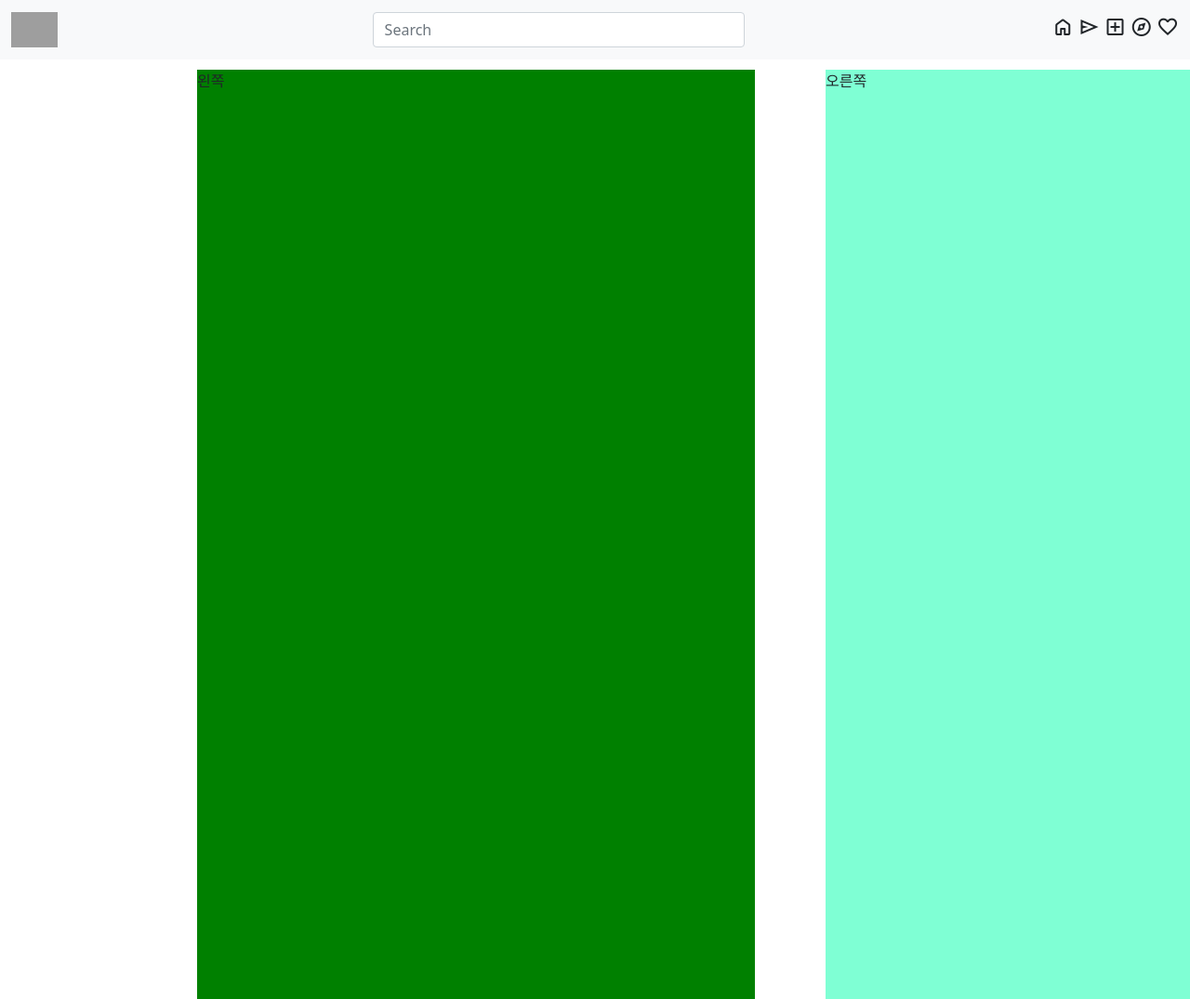
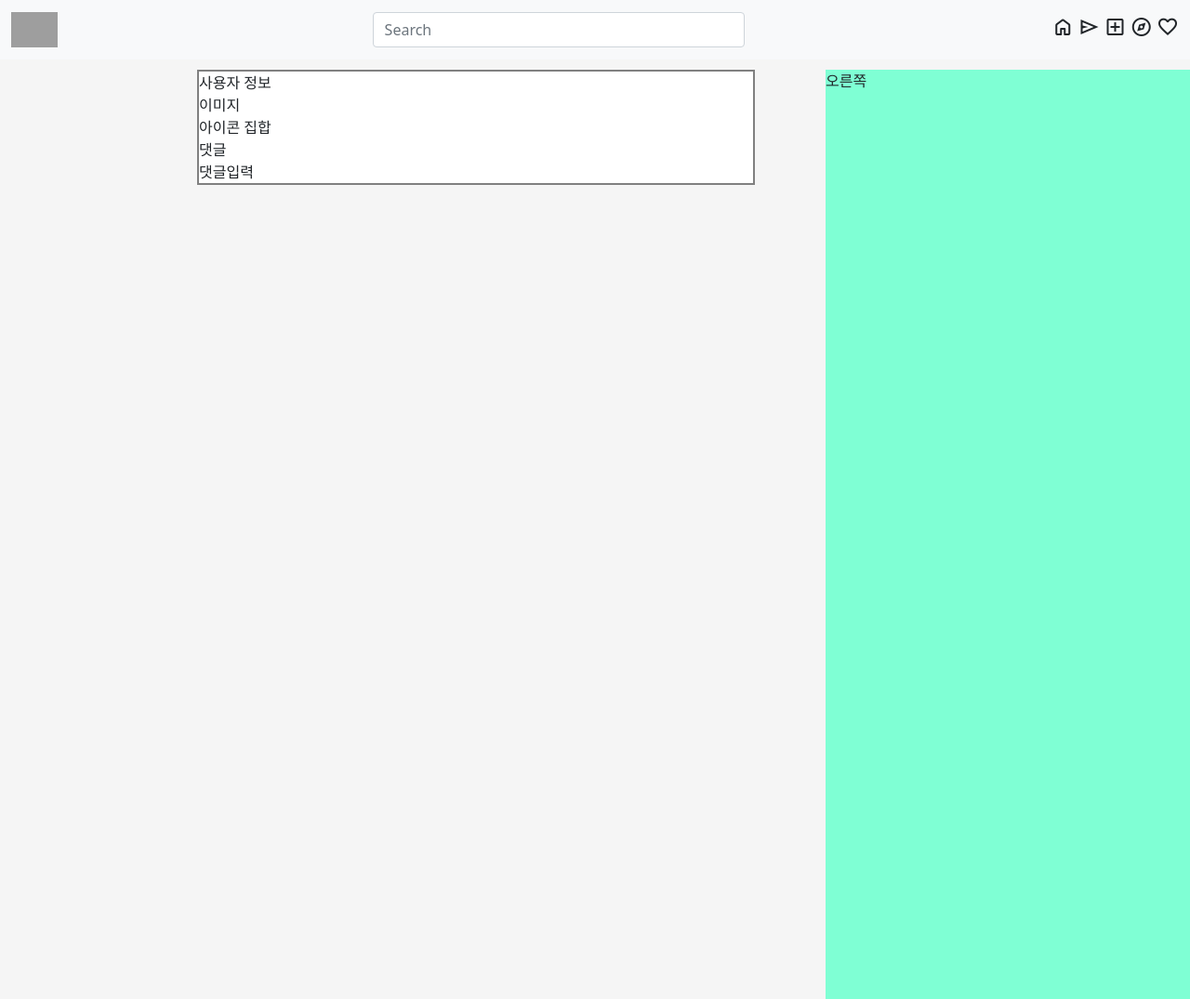
Before and after one commit to lunerave/Django_WebProject, a Django app: page / in a window 1280 px wide. Shown: the whole page at 93% size. Run offline with Django 5.2, Linux system fonts and the light colour scheme; grey boxes are pictures that could not be loaded.

Commit message:
Front Implementation : develop temp one feed space

```diff
--- a/myInstagram/templates/myInstagram/main.html
+++ b/myInstagram/templates/myInstagram/main.html
@@ -39,9 +39,15 @@ favorite
     </div>
 </nav>
 
-<div style="display: flex; flex-direction: row; justify-content: center;padding-top: 75px">
-    <div style="width: 600px; height: 1000px; background: green; margin-right: 256px">
-        왼쪽
+<div style="display: flex; flex-direction: row; justify-content: center; padding-top: 75px; background: whitesmoke">
+    <div style="width: 600px; height: 1000px; margin-right: 256px">
+        <div style="border: solid 2px grey; background-color: white">
+            <div> 사용자 정보</div>
+            <div> 이미지</div>
+            <div> 아이콘 집합</div>
+            <div> 댓글</div>
+            <div> 댓글입력</div>
+        </div>
     </div>
     <div style="width: 400px; height: 1000px; background: aquamarine; position: fixed; margin-left: 70%">
         오른쪽
```
